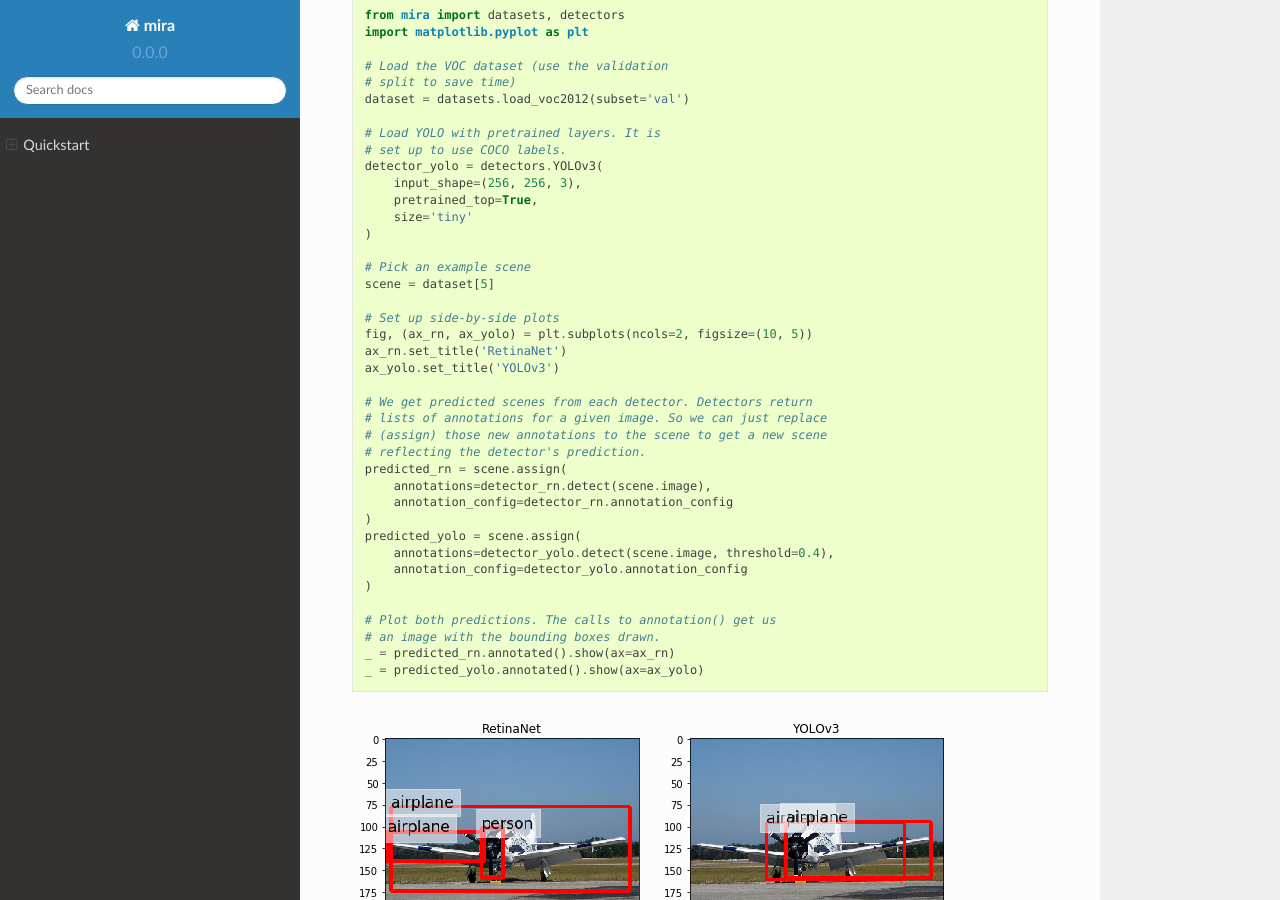
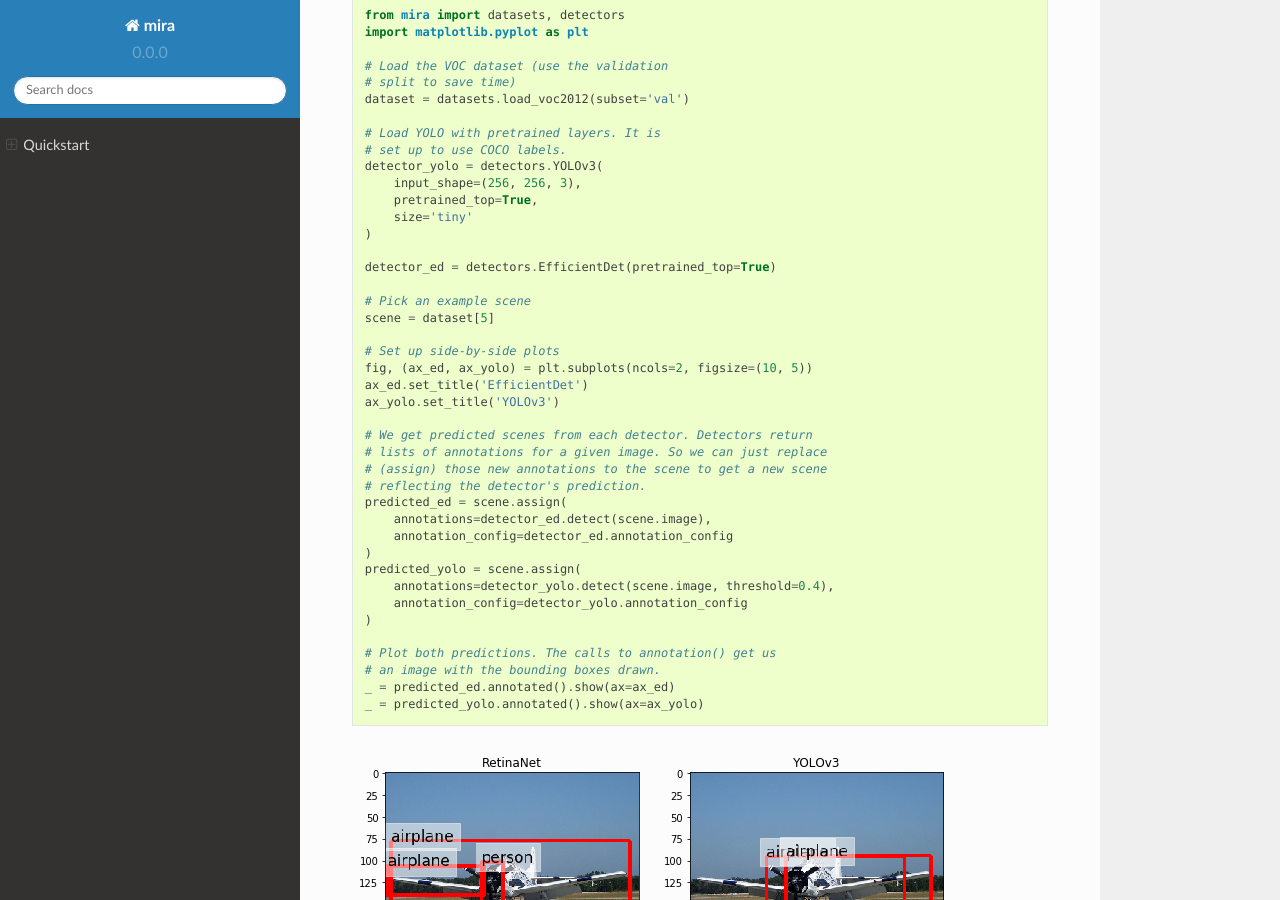
Before and after one commit to faustomorales/mira, a Sphinx documentation site: the page built from docs/tutorials/quickstart.md, in a window 1280 px wide and 900 px high, scrolled down 1864 px. Built offline with Sphinx 7.4.7 and the Read the Docs theme 2.0.0, drawn with Linux system fonts in a browser that asks for light colours.

````diff
--- a/docs/tutorials/quickstart.md
+++ b/docs/tutorials/quickstart.md
@@ -81,21 +81,23 @@ detector_yolo = detectors.YOLOv3(
     size='tiny'
 )
 
+detector_ed = detectors.EfficientDet(pretrained_top=True)
+
 # Pick an example scene
 scene = dataset[5]
 
 # Set up side-by-side plots
-fig, (ax_rn, ax_yolo) = plt.subplots(ncols=2, figsize=(10, 5))
-ax_rn.set_title('RetinaNet')
+fig, (ax_ed, ax_yolo) = plt.subplots(ncols=2, figsize=(10, 5))
+ax_ed.set_title('EfficientDet')
 ax_yolo.set_title('YOLOv3')
 
 # We get predicted scenes from each detector. Detectors return
 # lists of annotations for a given image. So we can just replace
 # (assign) those new annotations to the scene to get a new scene
 # reflecting the detector's prediction.
-predicted_rn = scene.assign(
-    annotations=detector_rn.detect(scene.image),
-    annotation_config=detector_rn.annotation_config
+predicted_ed = scene.assign(
+    annotations=detector_ed.detect(scene.image),
+    annotation_config=detector_ed.annotation_config
 )
 predicted_yolo = scene.assign(
     annotations=detector_yolo.detect(scene.image, threshold=0.4),
@@ -104,7 +106,7 @@ predicted_yolo = scene.assign(
 
 # Plot both predictions. The calls to annotation() get us
 # an image with the bounding boxes drawn.
-_ = predicted_rn.annotated().show(ax=ax_rn)
+_ = predicted_ed.annotated().show(ax=ax_ed)
 _ = predicted_yolo.annotated().show(ax=ax_yolo)
 ```
 
````
Also changed, not shown: docs/tutorials/index.md (+3 -4 lines), docs/tutorials/textdetection.md (deleted, +0 -32 lines).
